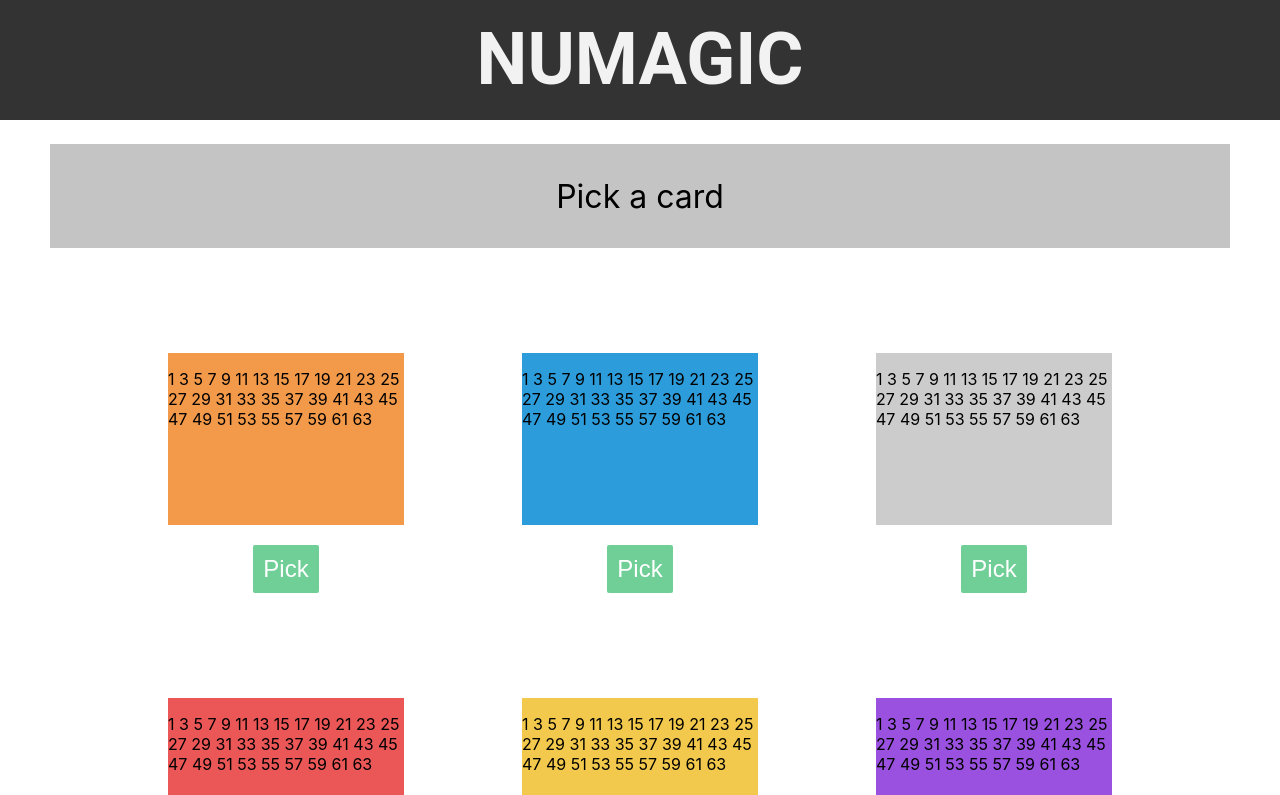
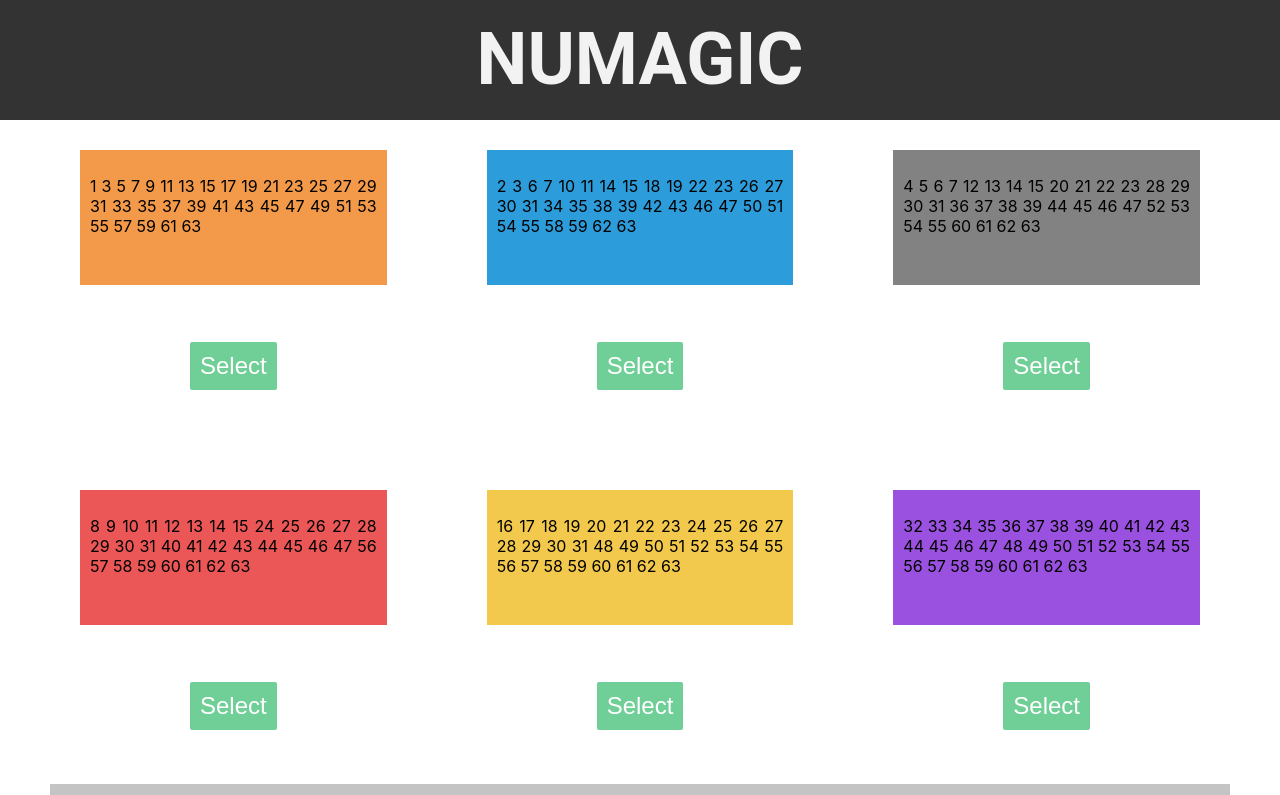
Before and after one commit to RicardoBonin/Numagic, a React (Create React App) app: page / in a window 1280 px wide. Shown: the top 795 px of the page. Built offline with nearby package versions, Linux system fonts and the light colour scheme.

Commit message:
Refatorando component/Card

```diff
--- a/src/App.js
+++ b/src/App.js
@@ -4,13 +4,10 @@ import MagicContainer from "./components/MagicContainer";
 import cardsReducer from "./reducer";
 import { createStore } from "redux";
 import { Provider } from "react-redux";
-import Button from "./components/Button";
-import Cards from "./components/Cards";
-import Page1 from "./components/Page1";
+import Page1 from "./components/Card";
 import Page2 from "./components/Page2";
 import Page3 from "./components/Page3";
 import Page4 from "./components/Page4";
-
 const store = createStore(cardsReducer);
 
 function App() {
--- a/src/components/Cards.js
+++ b/src/components/Card.js
@@ -2,18 +2,17 @@ import React from 'react';
 import { connect } from "react-redux";
 import Button from './Button'
 
-const Cards = ({cards}) => {
+const Card = ({data}) => {
   return (
     <div className="cards">
-      {Object
-        .keys(cards.value)
-        .map((card) => {
+      {
+        data.cards.map((card) => {
           return(
             <div className="card-containe" key={card}>
-              <div className="card" style={{background: `${cards.value[card].color}`}}>
-                <p>{cards.value[card].numbers.join(" ")}</p>
+              <div className="card" style={{background: `${card.color}`}}>
+                <p>{card.numbers.join(" ")}</p>
               </div>
-              <Button key={card} className="button-select" cardNumber={cards.value[card]} />
+              <Button key={card} className="button-select" cardNumber={card} />
             </div>
           )
         })
@@ -45,7 +44,7 @@ const Cards = ({cards}) => {
 }
 const mapStateToProps = (state) => {
   return{
-    cards: state
+    data: state
   }
 }
-export default connect (mapStateToProps) (Cards)
+export default connect (mapStateToProps) (Card)
--- a/src/components/Page1.js
+++ b/src/components/Page1.js
@@ -61,7 +61,6 @@ const Page1 = ({ pageVisible }) =>
         </div>
         <Button className="button-select" cardNumber={6} title="Pick" />
       </div>
-
       <style jsx="true">{`
         .page-container {
           display: grid;
--- a/src/reducer.js
+++ b/src/reducer.js
@@ -1,6 +1,7 @@
 const INITIAL_STATE = {
-  value: {
-    1: {
+  cards: [
+   {
+    className: "card-1",
     firstNumber: 1,
     numbers: [
       1,
@@ -39,7 +40,8 @@ const INITIAL_STATE = {
     selected: false,
     color: "#F2994A"
   },
-    2: {
+    {
+    className: "card-2",
     firstNumber: 1,
     numbers: [
       2,
@@ -78,7 +80,8 @@ const INITIAL_STATE = {
     selected: false,
     color: "#2D9CDB"
   },
-    3: {
+  {
+    className: "card-3",
     firstNumber: 4,
     numbers: [
       4,
@@ -117,7 +120,8 @@ const INITIAL_STATE = {
     selected: false,
     color: "#828282"
   },
-    4: {
+  {
+    className: "card-4",
     firstNumber: 8,
     numbers: [
       8,
@@ -156,7 +160,8 @@ const INITIAL_STATE = {
     selected: false,
     color: "#EB5757"
   },
-    5: {
+  {
+    className: "card-5",
     firstNumber: 16,
     numbers: [
       16,
@@ -195,7 +200,8 @@ const INITIAL_STATE = {
     selected: false,
     color: "#F2C94C"
   },
-    6: {
+  {
+    className: "card-6",
     firstNumber: 32,
     numbers: [
       32,
@@ -234,9 +240,9 @@ const INITIAL_STATE = {
     selected: false,
     color: "#9B51E0"
   }
-  },
-  page1Visible: true,
-  page2Visible: false,
+  ],
+  page1Visible: false,
+  page2Visible: true,
   page3Visible: false,
   page4Visible: false
 };
```
Also changed, not shown: src/App.css (added). Lines whose indentation alone changed are shown as unchanged.
